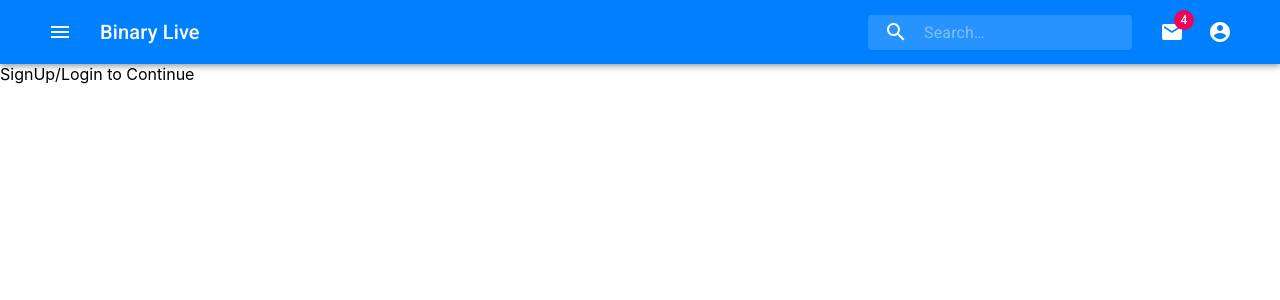
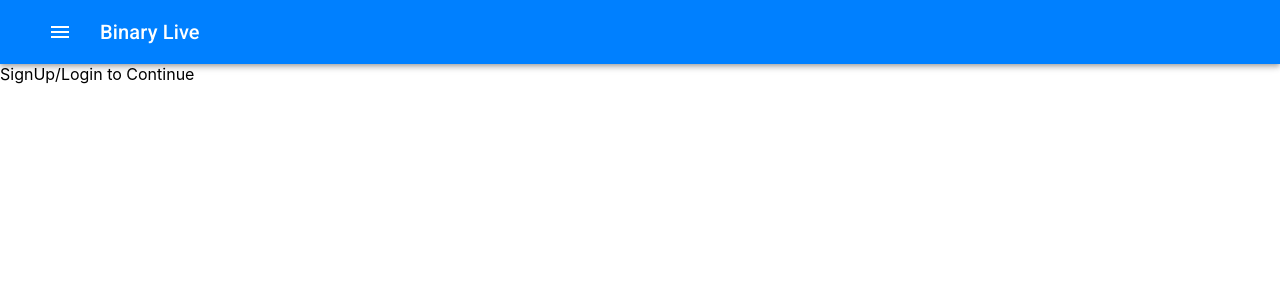
Before and after one commit to rootFaheem/binary-live, a React (Create React App) app in the folder client/: page / in a window 1280 px wide. Shown: the top 300 px of the page. Built offline with nearby package versions, Linux system fonts and the light colour scheme.

Commit message:
login schema

```diff
--- a/client/src/app/navBar/navBar.js
+++ b/client/src/app/navBar/navBar.js
@@ -1,8 +1,9 @@
-import React from "react";
+import React, { Component } from "react";
 import { connect } from "react-redux";
 import { withRouter } from "react-router-dom";
 
-import { fade, makeStyles } from "@material-ui/core/styles";
+import { withStyles } from "@material-ui/core/styles";
+import { fade } from "@material-ui/core/styles";
 import AppBar from "@material-ui/core/AppBar";
 import Toolbar from "@material-ui/core/Toolbar";
 import IconButton from "@material-ui/core/IconButton";
@@ -21,7 +22,7 @@ import Container from "@material-ui/core/Container";
 
 import { authCheckAction } from "../../store/actions/auth.action";
 
-const useStyles = makeStyles(theme => ({
+const styles = theme => ({
   root: {
     backgroundColor: "#0080ff"
   },
@@ -36,131 +37,18 @@ const useStyles = makeStyles(theme => ({
     [theme.breakpoints.up("sm")]: {
       display: "block"
     }
-  },
+  }
+});
 
-  search: {
-    position: "relative",
-    borderRadius: theme.shape.borderRadius,
-    backgroundColor: fade(theme.palette.common.white, 0.15),
-    "&:hover": {
-      backgroundColor: fade(theme.palette.common.white, 0.25)
-    },
-    marginRight: theme.spacing(2),
-    marginLeft: 0,
-    width: "100%",
-    [theme.breakpoints.up("sm")]: {
-      marginLeft: theme.spacing(3),
-      width: "auto"
-    }
-  },
-  searchIcon: {
-    width: theme.spacing(7),
-    height: "100%",
-    position: "absolute",
-    pointerEvents: "none",
-    display: "flex",
-    alignItems: "center",
-    justifyContent: "center"
-  },
-  inputRoot: {
-    color: "inherit"
-  },
-  inputInput: {
-    padding: theme.spacing(1, 1, 1, 7),
-    transition: theme.transitions.create("width"),
-    width: "100%",
-    [theme.breakpoints.up("md")]: {
-      width: 200
-    }
-  },
-  sectionDesktop: {
-    display: "none",
-    [theme.breakpoints.up("md")]: {
-      display: "flex"
-    }
-  },
-  sectionMobile: {
-    display: "flex",
-    [theme.breakpoints.up("md")]: {
-      display: "none"
-    }
-  }
-}));
-
-const PrimarySearchAppBar = () => {
-  const classes = useStyles();
-  const [anchorEl, setAnchorEl] = React.useState(null);
-  const [mobileMoreAnchorEl, setMobileMoreAnchorEl] = React.useState(null);
-
-  const isMenuOpen = Boolean(anchorEl);
-  const isMobileMenuOpen = Boolean(mobileMoreAnchorEl);
-
-  const handleProfileMenuOpen = event => {
-    setAnchorEl(event.currentTarget);
+class PrimarySearchAppBar extends Component {
+  componentDidMount = () => {
+    this.props.authCheckAction();
   };
 
-  const handleMobileMenuClose = () => {
-    setMobileMoreAnchorEl(null);
-  };
+  render() {
+    const { classes } = this.props;
 
-  const handleMenuClose = () => {
-    setAnchorEl(null);
-    handleMobileMenuClose();
-  };
-
-  const handleMobileMenuOpen = event => {
-    setMobileMoreAnchorEl(event.currentTarget);
-  };
-
-  const menuId = "primary-search-account-menu";
-  const renderMenu = (
-    <Menu
-      anchorEl={anchorEl}
-      anchorOrigin={{ vertical: "top", horizontal: "right" }}
-      id={menuId}
-      keepMounted
-      transformOrigin={{ vertical: "top", horizontal: "right" }}
-      open={isMenuOpen}
-      onClose={handleMenuClose}
-    >
-      <MenuItem onClick={handleMenuClose}>Profile</MenuItem>
-      <MenuItem onClick={handleMenuClose}>My account</MenuItem>
-    </Menu>
-  );
-
-  const mobileMenuId = "primary-search-account-menu-mobile";
-  const renderMobileMenu = (
-    <Menu
-      anchorEl={mobileMoreAnchorEl}
-      anchorOrigin={{ vertical: "top", horizontal: "right" }}
-      id={mobileMenuId}
-      keepMounted
-      transformOrigin={{ vertical: "top", horizontal: "right" }}
-      open={isMobileMenuOpen}
-      onClose={handleMobileMenuClose}
-    >
-      <MenuItem>
-        <IconButton aria-label="show 4 new mails" color="inherit">
-          <Badge badgeContent={4} color="secondary">
-            <MailIcon />
-          </Badge>
-        </IconButton>
-        <p>Messages</p>
-      </MenuItem>
-
-      <MenuItem onClick={handleProfileMenuOpen}>
-        <IconButton
-          aria-label="account of current user"
-          aria-controls="primary-search-account-menu"
-          aria-haspopup="true"
-          color="inherit"
-        >
-          <AccountCircle />
-        </IconButton>
-        <p>Profile</p>
-      </MenuItem>
-    </Menu>
-  );
+    console.log("this.props._authCheck:", this.props._authChck);
 
     return (
       <div className={classes.grow}>
@@ -181,20 +69,20 @@ const PrimarySearchAppBar = () => {
                 </Typography>
 
                 <div className={classes.grow} />
-              <div className={classes.search}>
-                <div className={classes.searchIcon}>
+                {/* <div className={classes.search}> */}
+                {/* <div className={classes.searchIcon}>
                     <SearchIcon />
-                </div>
-                <InputBase
+                  </div> */}
+                {/* <InputBase
                     placeholder="Search…"
                     classes={{
                       root: classes.inputRoot,
                       input: classes.inputInput
                     }}
                     inputProps={{ "aria-label": "search" }}
-                />
-              </div>
-              <div className={classes.sectionDesktop}>
+                  /> */}
+                {/* </div> */}
+                {/* <div className={classes.sectionDesktop}>
                   <IconButton aria-label="show 4 new mails" color="inherit">
                     <Badge badgeContent={4} color="secondary">
                       <MailIcon />
@@ -222,20 +110,21 @@ const PrimarySearchAppBar = () => {
                   >
                     <MoreIcon />
                   </IconButton>
-              </div>
+                </div> */}
               </Toolbar>
             </Container>
           </AppBar>
-        {renderMobileMenu}
-        {renderMenu}
+          {/* {renderMobileMenu}
+          {renderMenu} */}
         </Grid>
       </div>
     );
-};
+  }
+}
 
 const mapStateToProps = ({ authCheckReducer }) => {
   return {
-    _auth: authCheckReducer
+    _authCheck: authCheckReducer
   };
 };
 
@@ -243,5 +132,5 @@ export default withRouter(
   connect(
     mapStateToProps,
     { authCheckAction }
-  )(PrimarySearchAppBar)
+  )(withStyles(styles)(PrimarySearchAppBar))
 );
--- a/client/src/store/services/authService.services.js
+++ b/client/src/store/services/authService.services.js
@@ -34,7 +34,11 @@ export const loginUserService = request => {
 
 export const authCheckService = () => {
   return axios
-    .post("/graphql")
+    .post("/graphql", {
+      headers: {
+        "Content-Type": "application/json"
+      }
+    })
     .then(response => {
       return response.data;
     })
```
Also changed, not shown: 2 other files (tests, documents, lock files or other folders). Lines whose indentation alone changed are shown as unchanged.
